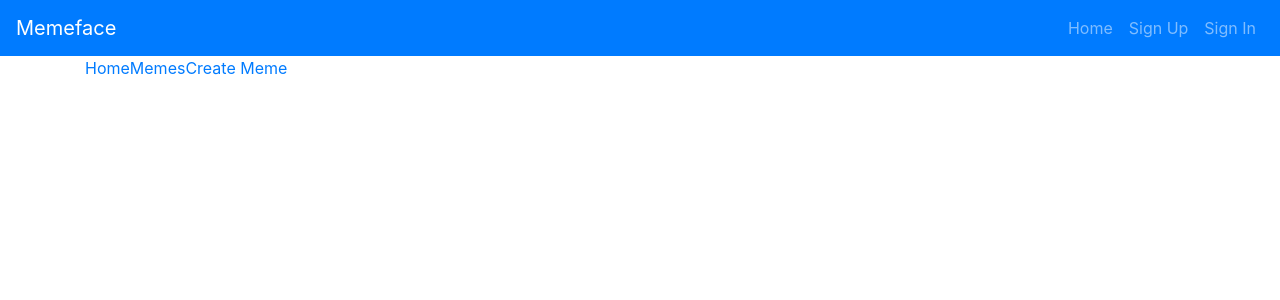
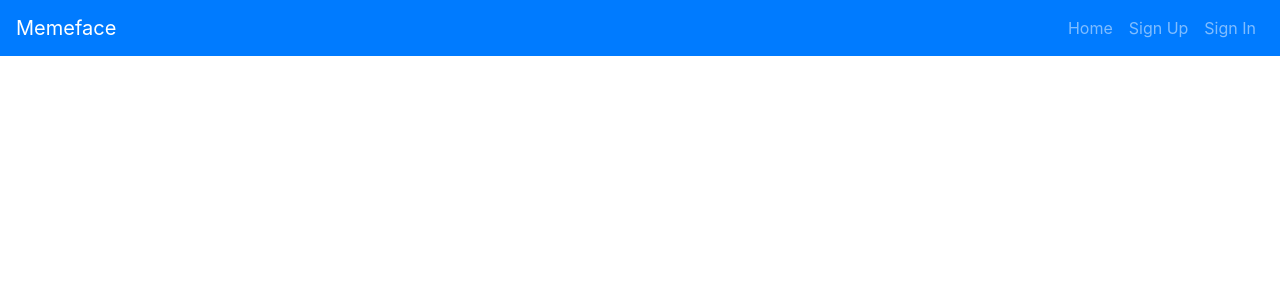
Before and after one commit to averyburne/memeface-client, a React app: page /#/ in a window 1280 px wide. Shown: the top 300 px of the page. Built offline with nearby package versions, Linux system fonts and the light colour scheme.

Commit message:
image file upload is working correctly

```diff
--- a/src/components/MemeEdit/MemeEdit.js
+++ b/src/components/MemeEdit/MemeEdit.js
@@ -12,7 +12,7 @@ const MemeEdit = (props) => {
 
   useEffect(() => {
     axios(`${apiUrl}/memes/${props.match.params.id}`)
-      .then(res => setMeme(res.data.movie))
+      .then(res => setMeme(res.data.meme))
       .catch(console.error)
   }, [])
 
--- a/src/components/shared/Nav.js
+++ b/src/components/shared/Nav.js
@@ -1,11 +1,13 @@
 import React from 'react'
-import { Link } from 'react-router-dom'
+// import { Link } from 'react-router-dom'
+
+// <Link to='/'>Home</Link>
+// <Link to='/memes'>Memes</Link>
+// <Link to='/create-meme'>Create Meme</Link>
 
 const Nav = () => (
   <nav>
-    <Link to='/'>Home</Link>
-    <Link to='/memes'>Memes</Link>
-    <Link to='/create-meme'>Create Meme</Link>
+
   </nav>
 )
 
```
